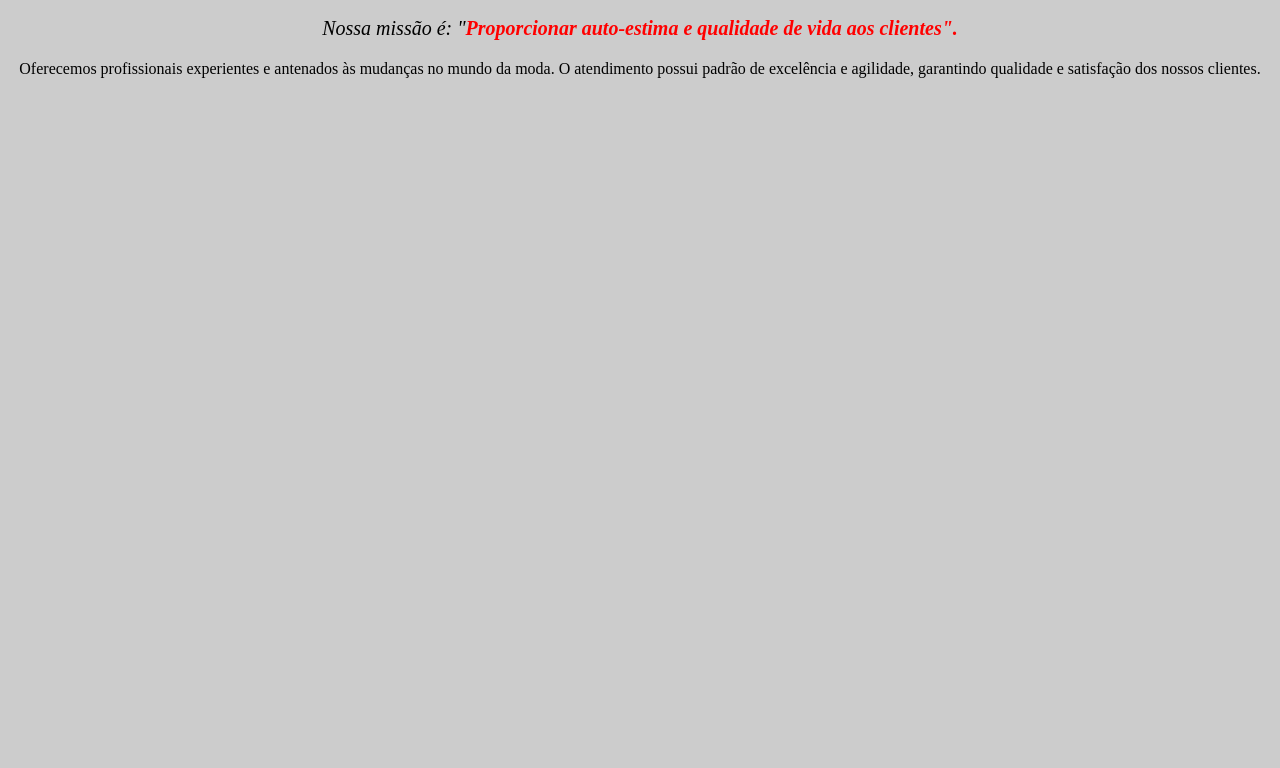
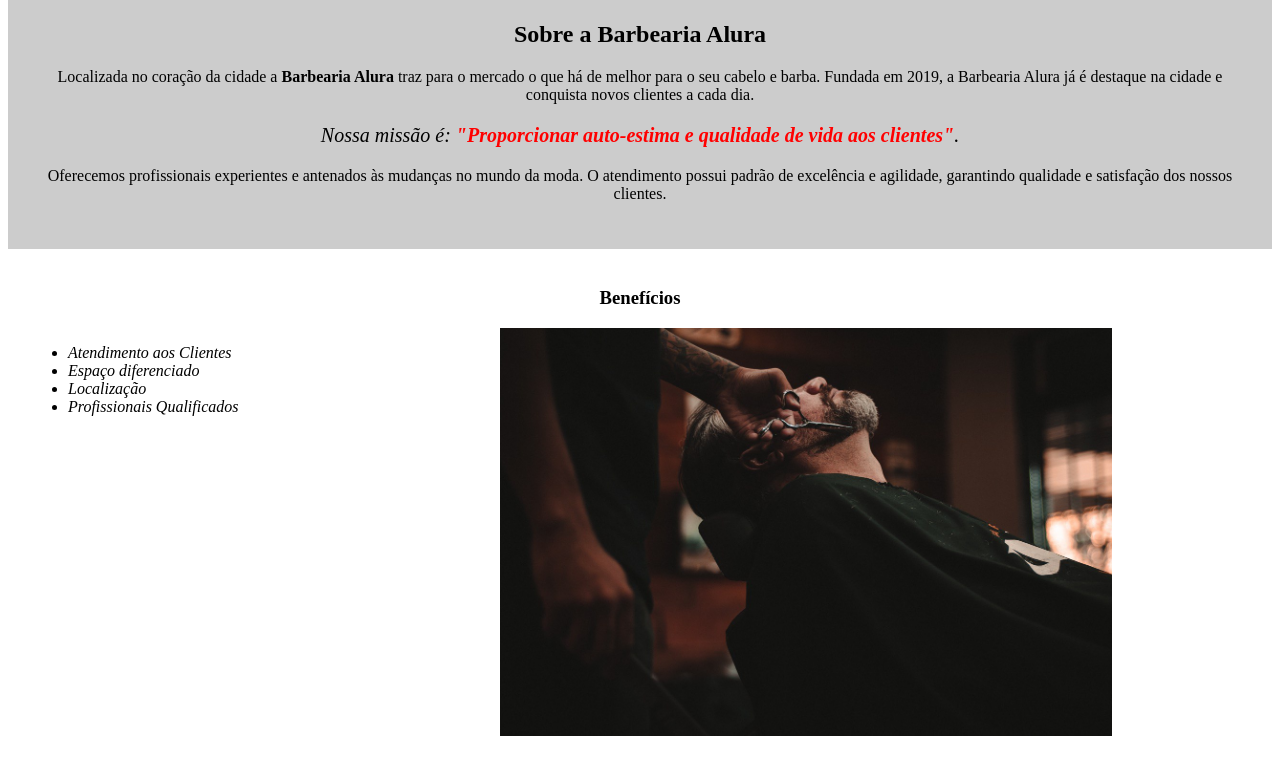
Before and after one commit to adrianopavaneli/barbeariaalura, a plain HTML site: page index.html in a window 1280 px wide. Shown: the part 605-1373 px from the top of the page. Before the commit the page ends 800 px from the top, so only its background shows below. Drawn offline with Linux system fonts and the light colour scheme.

Commit message:
construindo uma pagina web

```diff
--- a/index.html
+++ b/index.html
@@ -1,31 +1,40 @@
 <!DOCTYPE html>
-<htmllang="pt-br">
-
-
+<html lang="pt-br">
 	<head>
 		<meta charset="UTF-8">
 		<title>Barbearia Alura</title>
 		<link rel="stylesheet" href="style.css">
+	</head>
+
+	<body>
+		<header>
+			<h1 class="titulo-principal">Barbearia Alura</h1>
 
 
 
-	</head>
+		</header>>
+		<img id="banner" src="banner.jpg">
+		<div class="principal">
+			<h2 class="titulo-centralizado">Sobre a Barbearia Alura</h2>
 
-	<body>
-		<img id="banner" src="banner.jpg">
-		<h1>Sobre a Barbearia Alura</h1>
+			<p>Localizada no coração da cidade a <strong>Barbearia Alura</strong> traz para o mercado o que há de melhor para o seu cabelo e barba. Fundada em 2019, a Barbearia Alura já é destaque na cidade e conquista novos clientes a cada dia.</p>
 
-		<p>Localizada no coração da cidade a <strong>Barbearia Alura</strong> traz para o mercado o que há de melhor
-			para o seu cabelo e barba. Fundada em 2019, a Barbearia Alura já é destaque na cidade e conquista novos
-			clientes a cada dia.</p>
+			<p id="missao"><em>Nossa missão é: <strong>"Proporcionar auto-estima e qualidade de vida aos clientes"</strong>.</em></p>
 
-		<p id="missao"><em>Nossa missão é: "<strong>Proporcionar auto-estima e qualidade de vida aos clientes".</strong></em></p>
+			<p>Oferecemos profissionais experientes e antenados às mudanças no mundo da moda. O atendimento possui padrão de excelência e agilidade, garantindo qualidade e satisfação dos nossos clientes.</p>
+		</div>
 
-		<p>Oferecemos profissionais experientes e antenados às mudanças no mundo da moda. O atendimento possui padrão de
-			excelência e agilidade, garantindo qualidade e satisfação dos nossos clientes.
-		</p>
+		<div class="beneficios">
+			<h3 class="titulo-centralizado">Benefícios</h3>
+
+			<ul>
+				<li class="itens">Atendimento aos Clientes</li>
+				<li class="itens">Espaço diferenciado</li>
+				<li class="itens">Localização</li>
+				<li class="itens">Profissionais Qualificados</li>
+			</ul>
+
+			<img src="beneficios.jpg" class="imagembeneficios">
+		</div>
 	</body>
-
-
-
-	</html>
+</html>
--- a/style.css
+++ b/style.css
@@ -1,21 +1,54 @@
-body{
-    background: #CCCCCC
+body {
+
 }
-#banner{
-    width: 100%;
+
+#banner {
+	width:100%;
 }
-h1{
-    text-align: center
+
+.principal{
+	background: #CCCCCC;
+	padding: 30px;
+}
+.titulo-principal{
+    padding-left: 20px;
+
 }
 
 
-p{
-    text-align: center;
+.titulo-centralizado {
+	text-align: center
+}
 
+p {
+	text-align: center;
 }
-#missao{
-    font-size: 20px
+
+#missao {
+	font-size: 20px
 }
-em strong{
-    color: #FF0000;
+
+em strong {
+	color: #FF0000;
 }
+
+.itens {
+	font-style: italic
+}
+
+.beneficios {
+	background: #FFFFFF;
+	padding: 20px;
+}
+
+
+ul {
+	display: inline-block;
+	vertical-align: top;
+	width: 20%;
+	margin-right: 15%;
+}
+
+.imagembeneficios {
+	width: 50%;
+}
```
Also changed, not shown: beneficios.jpg (added).
